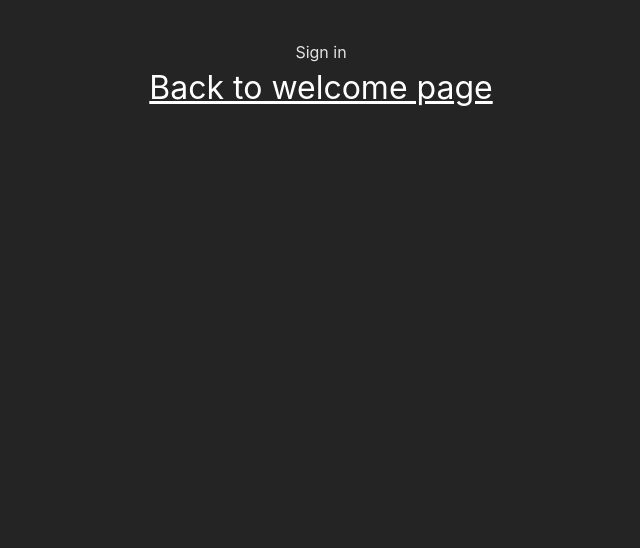
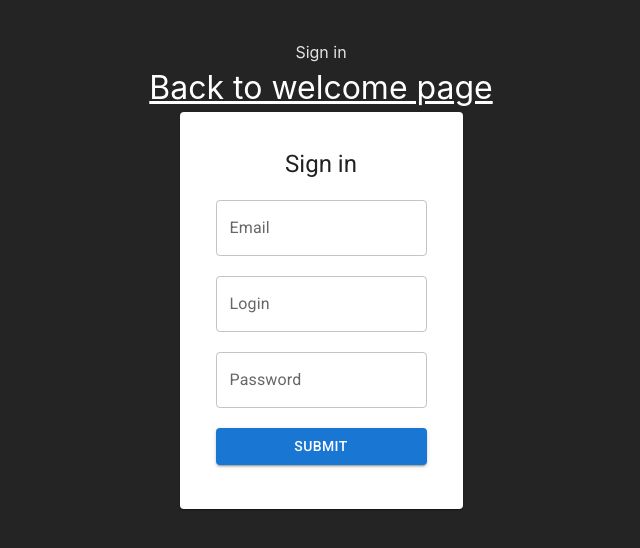
Before and after one commit to stisss/gymbro-auth-react, a React (Vite) app: page /sign-in in a window 1280 px wide. Shown: the top 548 px of the page, without its empty margins (319-959 px from the left). Built offline with nearby package versions, Linux system fonts and the light colour scheme.

Commit message:
feat(auth): basic sign-in page

```diff
--- /dev/null
+++ b/src/features/SignIn/SignIn.tsx
@@ -0,0 +1,105 @@
+import { useForm, SubmitHandler } from "react-hook-form"
+import {
+  TextField,
+  Button,
+  Card,
+  CardContent,
+  Typography,
+  Box,
+} from "@mui/material"
+import { useSignUp } from "./useSignIn"
+
+interface FormInputs {
+  email: string
+  login: string
+  password: string
+}
+
+export const SignIn = () => {
+  const {
+    register,
+    handleSubmit,
+    formState: { errors },
+  } = useForm<FormInputs>()
+
+  const { submit } = useSignUp()
+
+  const onSubmit: SubmitHandler<FormInputs> = (data) => {
+    submit(data)
+  }
+
+  const formStyle = {
+    display: "flex",
+    flexDirection: "column",
+    gap: "20px",
+  }
+
+  const cardStyle = {
+    maxWidth: "400px",
+    margin: "0 auto",
+    padding: "20px",
+  }
+
+  return (
+    <Card sx={cardStyle}>
+      <CardContent>
+        <Typography variant="h5" component="h2" sx={{ marginBottom: "20px" }}>
+          Sign in
+        </Typography>
+
+        <Box component="form" onSubmit={handleSubmit(onSubmit)} sx={formStyle}>
+          <TextField
+            label="Email"
+            {...register("email", {
+              required: "Email is required",
+              pattern: {
+                value: /^[A-Z0-9._%+-]+@[A-Z0-9.-]+\.[A-Z]{2,}$/i,
+                message: "Invalid email format",
+              },
+            })}
+            error={!!errors.email}
+            helperText={errors.email?.message}
+            fullWidth
+          />
+
+          <TextField
+            label="Login"
+            {...register("login", {
+              required: "Login is required",
+              minLength: {
+                value: 4,
+                message: "Login must have at leas 4 characters",
+              },
+            })}
+            error={!!errors.login}
+            helperText={errors.login?.message}
+            fullWidth
+          />
+
+          <TextField
+            label="Password"
+            type="password"
+            {...register("password", {
+              required: "Password is required",
+              minLength: {
+                value: 6,
+                message: "Password must have at least 8 characters",
+              },
+              maxLength: {
+                value: 64,
+                message: "Password must not be longer than 64 characters",
+              },
+            })}
+            error={!!errors.password}
+            helperText={errors.password?.message}
+            fullWidth
+          />
+
+          <Button type="submit" variant="contained" color="primary" fullWidth>
+            Submit
+          </Button>
+        </Box>
+      </CardContent>
+    </Card>
+  )
+}
--- /dev/null
+++ b/src/features/SignIn/index.tsx
@@ -0,0 +1 @@
+export * from "./SignIn"
--- /dev/null
+++ b/src/features/SignIn/useSignIn.tsx
@@ -0,0 +1,24 @@
+import api from "../../api"
+
+const URL = "/auth/sign-in"
+
+type SignUpDto = {
+  login: string
+  email: string
+  password: string
+}
+
+type UseSignUp = () => {
+  submit: (data: SignUpDto) => Promise<void>
+}
+
+export const useSignUp: UseSignUp = () => {
+  const submit = async (data: SignUpDto) => {
+    const res = await api.post(URL, data)
+    console.log(res)
+  }
+
+  return {
+    submit,
+  }
+}
--- a/src/pages/SignInPage.tsx
+++ b/src/pages/SignInPage.tsx
@@ -1,5 +1,6 @@
 import { Link } from "react-router-dom"
 import { Stack } from "@mui/material"
+import { SignIn } from "../features/SignIn"
 
 const style = {
   color: "white",
@@ -13,6 +14,7 @@ export const SignInPage: React.FC = () => {
       <Link style={style} to="/">
         Back to welcome page
       </Link>
+      <SignIn />
     </Stack>
   )
 }
```
